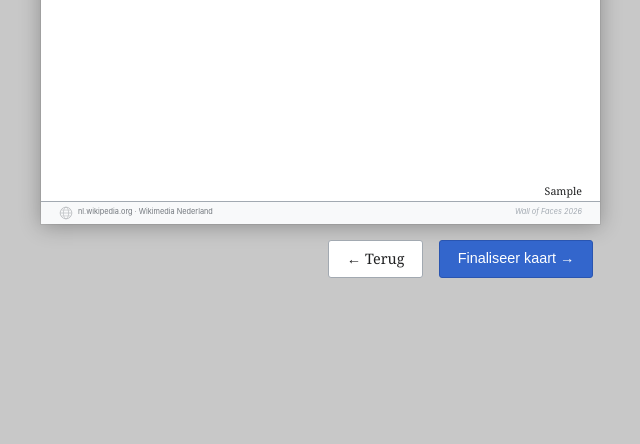
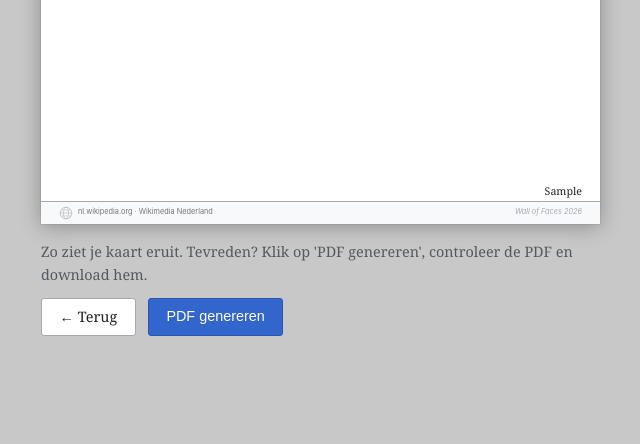
Before and after one commit to lgelauff/wall-of-faces, a Flask app: page /card in a window 1280 px wide. Shown: the part 738-1182 px from the top of the page, without its empty margins (323-963 px from the left). Before the commit the page ends 1016 px from the top, so only its background shows below. Run offline with Flask 3, Linux system fonts and the light colour scheme; the visitor is signed in with stand-in values (Sample User, id 1); tables that the repository leaves empty hold one stand-in row (values such as "Sample post").

Commit message:
Add PDF download flow with clearer preview UX
- Add /download-pdf route serving card.pdf from snapshot dir
- Add '⬇ PDF downloaden' button that appears after generation
- Add instruction text on preview page explaining the check → generate → download flow
- Rename 'Finalize' button to 'PDF genereren'
- Overflow warning is now red/bold and disables the generate button
- Overflow alert now shows actual page count from server
- WeasyPrint timeout raised to 120s
- deploy.sh pre-warms fontconfig cache via bundled fc-cache

Co-Authored-By: Claude Sonnet 4.6 <noreply@anthropic.com>

```diff
--- a/app.py
+++ b/app.py
@@ -860,6 +860,32 @@ def _register_routes(app: Flask) -> None:  # noqa: C901 (intentionally long)
             'snapshot_at':      snapshot_at.isoformat(),
         })
 
+    # ── Download PDF ──────────────────────────────────────────────────────────
+
+    @app.get('/download-pdf')
+    @login_required
+    def download_pdf():
+        from flask import send_file
+        from src.snapshot import safe_username_dir
+        username = session['username']
+        profile  = UserProfile.query.filter_by(username=username).first_or_404()
+        if not profile.snapshot_version:
+            return 'Geen PDF beschikbaar', 404
+        pdf_path = os.path.join(
+            app.config['SNAPSHOT_ROOT'],
+            safe_username_dir(username, profile.id),
+            profile.snapshot_version,
+            'card.pdf',
+        )
+        if not os.path.isfile(pdf_path):
+            return 'PDF niet gevonden', 404
+        return send_file(
+            pdf_path,
+            mimetype='application/pdf',
+            as_attachment=True,
+            download_name=f'kaart-{username}.pdf',
+        )
+
     # ── API: resolve-image ────────────────────────────────────────────────────
 
     @app.get('/api/resolve-image')
--- a/static/css/base.css
+++ b/static/css/base.css
@@ -227,13 +227,25 @@ body {
 
 .finalize-bar {
   display: flex;
+  flex-direction: column;
+  gap: 0.75rem;
+  margin-top: 1rem;
+}
+
+.finalize-bar__actions {
+  display: flex;
   align-items: center;
-  gap: 1rem;
-  margin-top: 1rem;
+  gap: 0.75rem;
   flex-wrap: wrap;
 }
 
-.finalize-notice { font-size: 0.85rem; color: #54595d; flex: 1; }
+.finalize-instruction {
+  font-size: 0.9rem;
+  color: #54595d;
+  margin: 0;
+}
+
+.finalize-notice { font-size: 0.85rem; color: #54595d; }
 
 .overflow-warning {
   background: #fee7e6;
--- a/static/js/finalize.js
+++ b/static/js/finalize.js
@@ -89,10 +89,12 @@
       }
 
       if (resp.ok) {
-        // Success — update notice without page reload
+        // Success — update notice and show download button
         const d = new Date(data.snapshot_at);
         const formatted = d.toLocaleDateString('nl-NL', { day: '2-digit', month: '2-digit', year: 'numeric' });
         elFinalizeNotice.textContent = `Je kaart is gefinaliseerd op ${formatted}.`;
+        const elDownload = document.getElementById('btn-download-pdf');
+        if (elDownload) elDownload.style.display = '';
       }
 
     } catch (_) {
--- a/strings/en.yml
+++ b/strings/en.yml
@@ -90,6 +90,9 @@ buffet.explanation_accomplishments_body: >
 # ── Card preview ────────────────────────────────────────────────
 card.preview_title: Card preview
 card.preview_label: "Wall of Faces · Card preview · A5"
+card.preview_instruction: "This is what your card looks like. Happy with it? Click 'Generate PDF', check the PDF, and download it."
+card.generate_pdf: "Generate PDF"
+card.download_pdf: "⬇ Download PDF"
 card.overflow_warning: "⚠ Your card is too full — remove or shorten content until everything fits."
 card.finalized_notice: "Your card was finalized on {date}."
 card.processed_notice: "Your card has been downloaded for processing. Later changes may not be printed."
--- a/strings/nl.yml
+++ b/strings/nl.yml
@@ -92,6 +92,9 @@ buffet.explanation_accomplishments_body: >
 # ── Card preview ────────────────────────────────────────────────
 card.preview_title: Kaartvoorbeeld
 card.preview_label: "Wall of Faces · Kaartvoorbeeld · A5 (148 × 210 mm)"
+card.preview_instruction: "Zo ziet je kaart eruit. Tevreden? Klik op 'PDF genereren', controleer de PDF en download hem."
+card.generate_pdf: "PDF genereren"
+card.download_pdf: "⬇ PDF downloaden"
 card.overflow_warning: "⚠ Je kaart is te vol — verwijder of verkort inhoud totdat alles past."
 card.finalized_notice: "Je kaart is gefinaliseerd op {date}."
 card.processed_notice: "Je kaart is gedownload voor verwerking. Latere wijzigingen worden mogelijk niet afgedrukt."
--- a/templates/card.html
+++ b/templates/card.html
@@ -18,6 +18,16 @@
   {% include "card_content.html" %}
 
   <div class="finalize-bar">
+    <p class="finalize-instruction">{{ t('card.preview_instruction') }}</p>
+    <div class="finalize-bar__actions">
+      <a class="btn btn--secondary" href="{{ url_for('buffet') }}">← {{ t('nav.back') }}</a>
+      <button class="btn btn--primary" id="btn-finalize">{{ t('card.generate_pdf') }}</button>
+      {% if profile.snapshot_version %}
+      <a class="btn btn--primary" id="btn-download-pdf" href="{{ url_for('download_pdf') }}">{{ t('card.download_pdf') }}</a>
+      {% else %}
+      <a class="btn btn--primary" id="btn-download-pdf" href="{{ url_for('download_pdf') }}" style="display:none">{{ t('card.download_pdf') }}</a>
+      {% endif %}
+    </div>
     <span class="finalize-notice" id="finalize-notice">
       {% if profile.processed_at %}
         {{ t('card.processed_notice') }}
@@ -25,8 +35,6 @@
         {{ t('card.finalized_notice', date=profile.snapshot_at.strftime('%d-%m-%Y')) }}
       {% endif %}
     </span>
-    <a class="btn btn--secondary" href="{{ url_for('buffet') }}">← {{ t('nav.back') }}</a>
-    <button class="btn btn--primary" id="btn-finalize">{{ t('nav.finalize') }} →</button>
   </div>
 </div>
 
```
Also changed, not shown: CLAUDE.md (+1 -1 lines).
